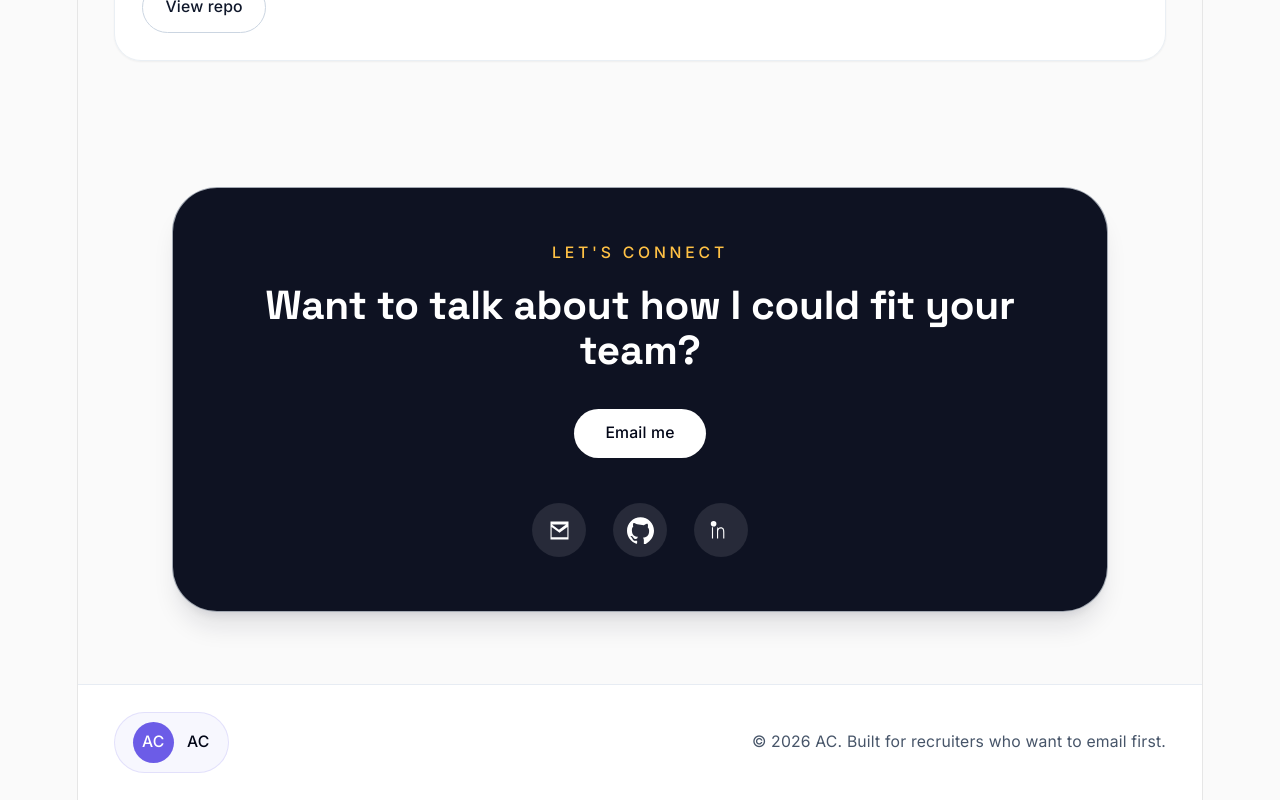
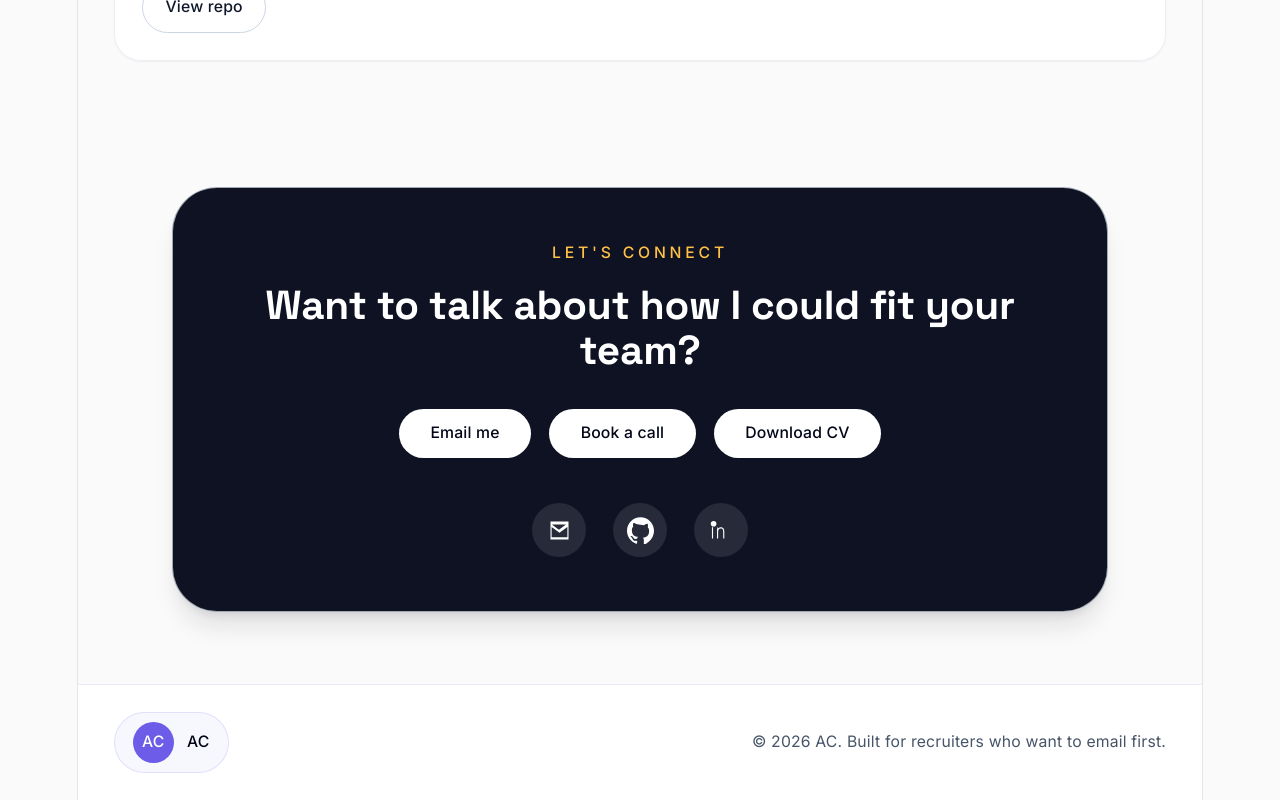
Before and after one commit to Caroljamarco/portifolii_flyrank_Ai, a React (Vite) app: page / in a window 1280 px wide. Shown: the part 1590-2390 px from the top of the page. Built offline with nearby package versions, Linux system fonts and the light colour scheme.

Commit message:
Add Calendly and CV download links to Contact section

```diff
--- a/src/components/Contact.jsx
+++ b/src/components/Contact.jsx
@@ -12,6 +12,22 @@ export default function Contact() {
             className="inline-flex rounded-full bg-white px-7 py-3 text-sm font-semibold text-slate-950 transition hover:bg-accent hover:text-white"
           >
             Email me
+          </a>
+          <a
+            href="https://calendly.com/caroljamarco/30min"
+            target="_blank"
+            rel="noopener noreferrer"
+            className="inline-flex rounded-full bg-white px-7 py-3 text-sm font-semibold text-slate-950 transition hover:bg-accent hover:text-white"
+          >
+            Book a call
+          </a>
+          <a
+            href="https://drive.google.com/file/d/1KBfnqk5NqNDv86kzEaQpE-jg5EOpCIhY/view?usp=drive_link"
+            target="_blank"
+            rel="noopener noreferrer"
+            className="inline-flex rounded-full bg-white px-7 py-3 text-sm font-semibold text-slate-950 transition hover:bg-accent hover:text-white"
+          >
+            Download CV
           </a>
         </div>
 
--- a/src/components/Work.jsx
+++ b/src/components/Work.jsx
@@ -1,5 +1,4 @@
 import ProjectCard from './ProjectCard'
-import co2Bike from '../assets/co2-bike.jpeg'
 
 export default function Work() {
   return (
```
